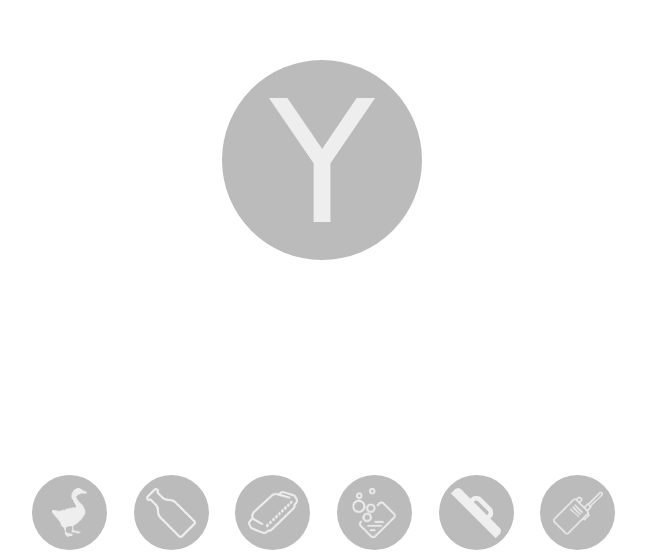
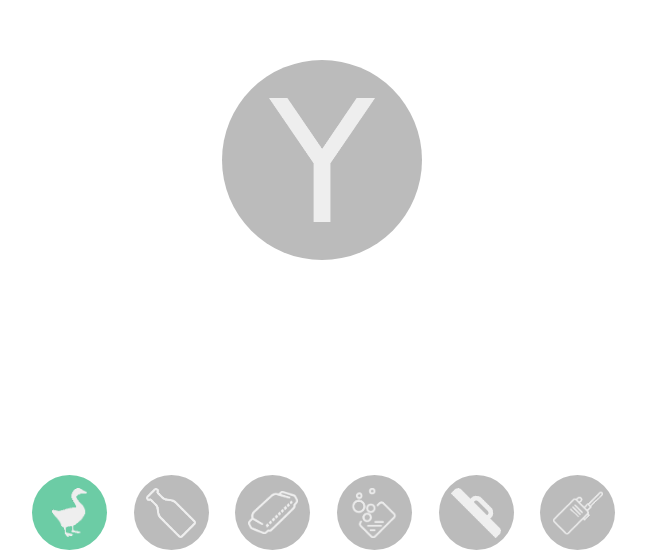
Before and after one commit to Joshua-Benfell/PressYToHonk, a Vue app in the folder goose-vue/: page / in a window 1280 px wide. Shown: the part 240-800 px from the top of the page, without its empty margins (318-964 px from the left). Built offline with nearby package versions, Linux system fonts and the light colour scheme.

Commit message:
Made it work with vuex

```diff
--- a/goose-vue/src/App.vue
+++ b/goose-vue/src/App.vue
@@ -1,21 +1,19 @@
 <template>
   <div id="app">
-    <Y @honk="doHonk()" />
+    <Y />
     <div
       class="row mx-0 col-12 col-lg-6 offset-lg-3 instrumentTray"
       id="instrumentTray"
     >
       <span
         class="col-4 col-sm-2"
-        v-for="instrument in instruments"
-        :key="instrument.name"
+        v-for="(instrument) in instruments"
+        :key="instrument.id"
       >
         <InstrumentButton
-          :key="instrument.name"
+          :key="instrument.id"
           :name="instrument.name"
           :icon="instrument.icon"
-          :active="isSelected(instrument.name)"
-          @instrumentChange="changeInstrument(instrument.name)"
         />
       </span>
     </div>
@@ -25,7 +23,7 @@
 <script>
 import InstrumentButton from "./components/InstrumentButton";
 import Y from "./components/Y";
-import { Howl } from "howler";
+import { INSTRUMENTS } from "./constants";
 
 export default {
   name: "app",
@@ -34,78 +32,11 @@ export default {
     Y
   },
   data() {
-    return {
-      instruments: [
-        {
-          name: "honk",
-          icon: "honk.png"
-        },
-        {
-          name: "glass",
-          icon: "glass.png"
-        },
-        {
-          name: "harmonica",
-          icon: "harmonica.png"
-        },
-        {
-          name: "soap",
-          icon: "soap.png"
-        },
-        {
-          name: "trashlid",
-          icon: "trashlid.png"
-        },
-        {
-          name: "walkie_talkie",
-          icon: "walkie_talkie.png"
-        }
-      ],
-      counts: {
-        honk: 5,
-        glass: 4,
-        harmonica: 6,
-        soap: 4,
-        trashlid: 5,
-        walkie_talkie: 3
-      },
-      selectedInstrument: "",
-      maxHonks: 0,
-      honkNum: 0,
-      soundEnabled: true
-    };
+    return {};
   },
-  mounted() {
-    this.changeInstrument("honk");
-  },
-  methods: {
-    isSelected(instrument) {
-      return instrument == this.selectedInstrument;
-    },
-    changeInstrument(newInstr) {
-      //console.log(newInstr)
-      this.selectedInstrument = newInstr;
-      this.maxHonks = this.counts[newInstr];
-      this.honkNum = 0;
-    },
-    doHonk() {
-      if (!this.soundEnabled) {
-        return;
-      }
-      if (this.honkNum == this.maxHonks) {
-        this.honkNum = 0;
-      }
-
-      //play honk
-      let filePath = require.context("@/assets/sounds", false, /\.wav$/);
-      let sound = new Howl({
-        src: filePath(
-          "./" + this.selectedInstrument + "_" + this.honkNum + ".wav"
-        )
-      });
-      sound.play();
-
-      this.honkNum++;
+  computed: {
+    instruments() {
+      return INSTRUMENTS;
     }
   }
 };
--- a/goose-vue/src/components/InstrumentButton.vue
+++ b/goose-vue/src/components/InstrumentButton.vue
@@ -1,27 +1,29 @@
 <template>
-  <div class="button instrumentButton" @click="emitToParent">
+  <div class="button instrumentButton" :class="(currentInstrument == name) ? 'currentInstrument' : ''" @click="changeInstrument">
     <img class="instrumentIcon" :src="imageLoc" :alt="name + '-icon'" />
   </div>
 </template>
 
 <script>
+
+import { mapState } from "vuex";
+
 export default {
   name: "InstrumentButton",
-  props: ["icon", "name", "active"],
-  data() {
-    return {
-      baseImgLoc: "@/assets/img/"
-    };
-  },
+  props: ["icon", "name"],
   computed: {
+    ...mapState({
+      currentInstrument: state => state.instrument.instrument
+    }),
     imageLoc() {
       let images = require.context("@/assets/img", false, /\.png$/);
       return images("./" + this.icon);
     }
   },
   methods: {
-    emitToParent() {
-      this.$emit("instrumentChange", this.name);
+    changeInstrument() {
+      let newInstrument = this.name
+      this.$store.dispatch("instrument/changeInstrument", { newInstrument });
     }
   }
 };
@@ -38,4 +40,8 @@ export default {
     max-height: 50px;
   }
 }
+
+.currentInstrument {
+  background-color: $activeGreen !important;
+}
 </style>
--- a/goose-vue/src/components/Y.vue
+++ b/goose-vue/src/components/Y.vue
@@ -1,14 +1,41 @@
 <template>
-  <div class="button yButton" @click="$emit('honk')">
+  <div class="button yButton" @click="doHonk">
     <img class="yIcon" src="@/assets/img/Y.png" alt="Y" />
   </div>
 </template>
 
 <script>
+import { mapState } from "vuex";
+import { Howl } from "howler";
+
 export default {
   name: "Y",
   data() {
     return {};
+  },
+  computed: {
+    ...mapState({
+      instrument: state => state.instrument.instrument,
+      currentSound: state => state.instrument.currentCount,
+      sound: state => state.sound.soundState
+    })
+  },
+  methods: {
+    doHonk() {
+      if (!this.sound) {
+        return;
+      }
+      //play honk
+      let filePath = require.context("@/assets/sounds", false, /\.wav$/);
+      let sound = new Howl({
+        src: filePath(
+          "./" + this.instrument + "_" + this.currentSound + ".wav"
+        )
+      });
+      sound.play();
+
+      this.$store.dispatch("instrument/changeCurrentCount");
+    }
   }
 };
 </script>
--- /dev/null
+++ b/goose-vue/src/constants/index.js
@@ -0,0 +1,38 @@
+export const INSTRUMENTS = {
+    "honk": {
+        id: 0,
+        name: "honk",
+        icon: "honk.png",
+        maxCount: 5
+    },
+    "glass": {
+        id: 1,
+        name: "glass",
+        icon: "glass.png",
+        maxCount: 4
+    },
+    "harmonica": {
+        id: 2,
+        name: "harmonica",
+        icon: "harmonica.png",
+        maxCount: 6
+    },
+    "soap": {
+        id: 3,
+        name: "soap",
+        icon: "soap.png",
+        maxCount: 4
+    },
+    "trashlid": {
+        id: 4,
+        name: "trashlid",
+        icon: "trashlid.png",
+        maxCount: 5
+    },
+    "walkie_talkie": {
+        id: 5,
+        name: "walkie_talkie",
+        icon: "walkie_talkie.png",
+        maxCount: 3
+    }
+}
--- a/goose-vue/src/main.js
+++ b/goose-vue/src/main.js
@@ -1,9 +1,11 @@
 import Vue from "vue";
 import App from "./App.vue";
+import store from "./store";
 import "./styles/main.scss";
 
 // Vue.use(BootstrapVue);
 Vue.config.productionTip = false;
 new Vue({
+  store,
   render: h => h(App)
 }).$mount("#app");
--- /dev/null
+++ b/goose-vue/src/store/index.js
@@ -0,0 +1,14 @@
+import Vue from "vue";
+import Vuex from "vuex";
+
+import instrument from "./modules/instrument";
+import sound from "./modules/sound";
+
+Vue.use(Vuex);
+
+export default new Vuex.Store({
+  modules: {
+    instrument,
+    sound
+  }
+});
--- /dev/null
+++ b/goose-vue/src/store/modules/instrument.js
@@ -0,0 +1,49 @@
+import { INSTRUMENTS } from "../../constants";
+
+const state = {
+  instrument: "honk",
+  maxCount: 5,
+  currentCount: 0
+};
+
+const getters = {};
+
+const actions = {
+  changeInstrument({ commit }, { newInstrument }) {
+    if (newInstrument in INSTRUMENTS) {
+      commit("setInstrument", newInstrument);
+      commit("setMaxCount", INSTRUMENTS[newInstrument]["maxCount"]);
+      commit("setCurrentCount", 0);
+    }
+  },
+  changeCurrentCount({ commit }) {
+    commit("incrementCurrentCount");
+  }
+};
+
+const mutations = {
+  setInstrument(state, result) {
+    state.instrument = result;
+  },
+  setMaxCount(state, result) {
+    state.maxCount = result;
+  },
+  setCurrentCount(state, result) {
+    state.currentCount = result;
+  },
+  incrementCurrentCount(state) {
+    if (state.currentCount == state.maxCount - 1) {
+      state.currentCount = 0;
+    } else {
+      state.currentCount++;
+    }
+  }
+};
+
+export default {
+  namespaced: true,
+  state,
+  getters,
+  actions,
+  mutations
+};
--- /dev/null
+++ b/goose-vue/src/store/modules/sound.js
@@ -0,0 +1,25 @@
+const state = {
+  soundState: true
+};
+
+const getters = {};
+
+const actions = {
+  toggleSound({ commit }) {
+    commit("toggleState");
+  }
+};
+
+const mutations = {
+  toggleSound(state) {
+    state.soundState = !state.soundState;
+  }
+};
+
+export default {
+  namespace: true,
+  state,
+  getters,
+  actions,
+  mutations
+};
--- a/goose-vue/src/styles/_variables.scss
+++ b/goose-vue/src/styles/_variables.scss
@@ -3,3 +3,6 @@
 @import 'node_modules/bootstrap/scss/_variables';
 
 $buttonColor: #bbb;
+$buttonActive: #999;
+$activeGreen: #6ccca5;
+$errorRed: #EF4836;
--- a/goose-vue/src/styles/main.scss
+++ b/goose-vue/src/styles/main.scss
@@ -10,7 +10,7 @@
   border-radius: 50%;
   cursor: pointer;
   &:hover{
-    background-color: #999;
+    background-color: $buttonActive;
   }
 }
 
--- a/goose-vue/vue.config.js
+++ b/goose-vue/vue.config.js
@@ -1,3 +1,11 @@
 module.exports = {
-        publicPath: './'
-    };
+  publicPath: "./",
+  css: {
+    //With Sass-loader included this includes the files into all the component styles.
+    loaderOptions: {
+      sass: {
+        data: `@import "@/styles/_variables.scss";` //import variables and mixins
+      }
+    }
+  }
+};
```
Also changed, not shown: goose-vue/package.json (+4 -3 lines).
